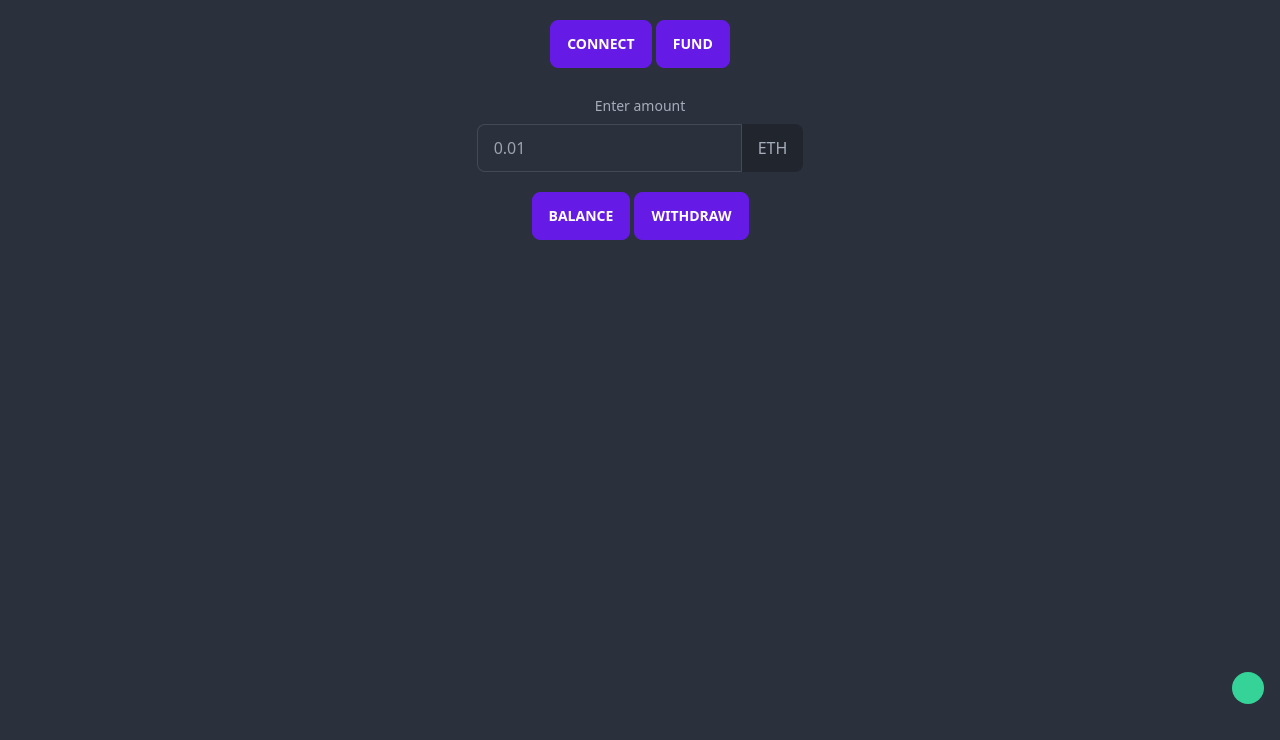
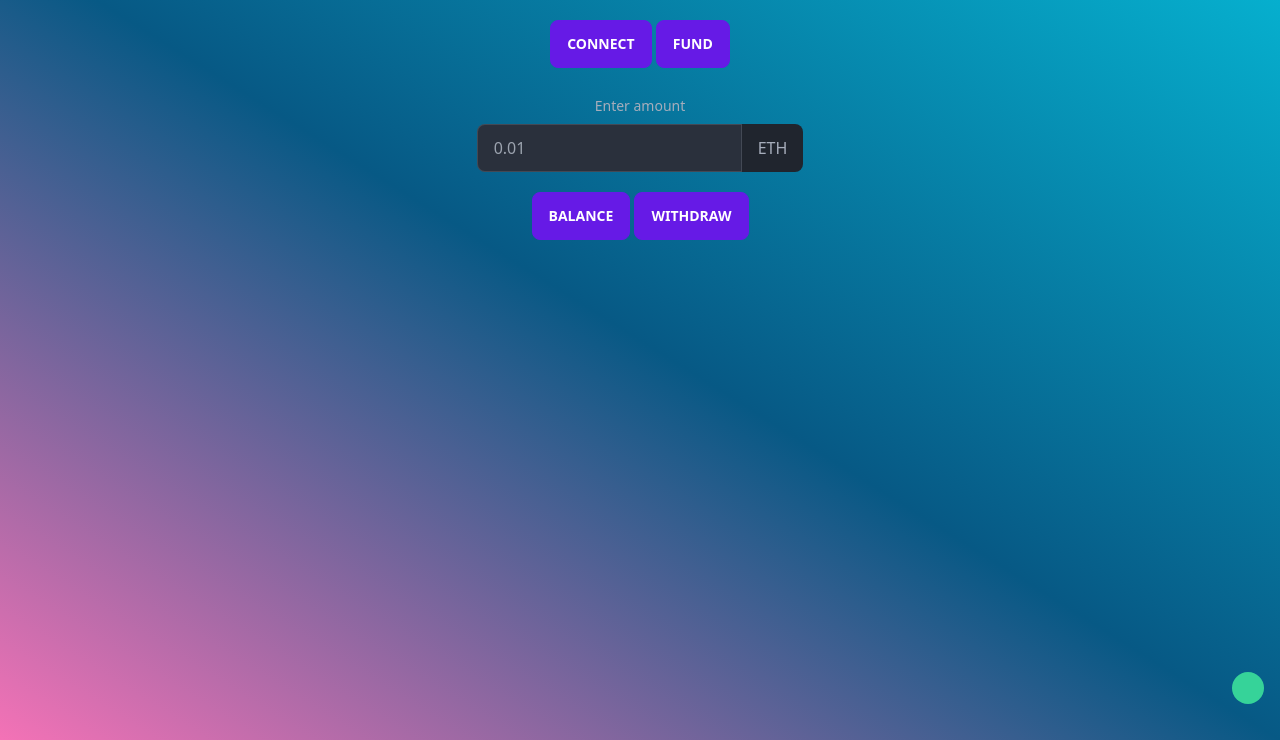
Before and after one commit to duplixx/Fundme_fullstack, a plain HTML site: page index.html in a window 1280 px wide. Shown: the part 80-820 px from the top of the page. Drawn offline with nearby package versions, Linux system fonts and the light colour scheme.

Commit message:
#4 background

```diff
--- a/index.html
+++ b/index.html
@@ -4,11 +4,12 @@
     <meta charset="UTF-8" />
     <meta http-equiv="X-UA-Compatible" content="IE=edge" />
     <meta name="viewport" content="width=device-width, initial-scale=1.0" />
+    <link rel="icon" type="image/x-icon" href="./blockchain.png">
     <link href="https://cdn.jsdelivr.net/npm/daisyui@2.22.0/dist/full.css" rel="stylesheet" type="text/css" />
     <title>FundMe App</title>
   </head>
   <body>
-    <center class="container flex-col space-y-5  h-screen justify-center items-center">
+    <center class="flex-col space-y-5 h-screen justify-center items-center bg-gradient-to-bl to-pink-400 via-sky-800 from-cyan-500">
     <h1 class="text-4xl font-bold m-5">SIMPLE FUND ME APP !!</h1>
     <button id="btnConnect" class="btn btn-primary" onclick="btnConnect()">Connect</button>
     <button id="btnFund" class="btn btn-primary" onclick="btnFund()">Fund</button>
```
Also changed, not shown: blockchain.png (added).
